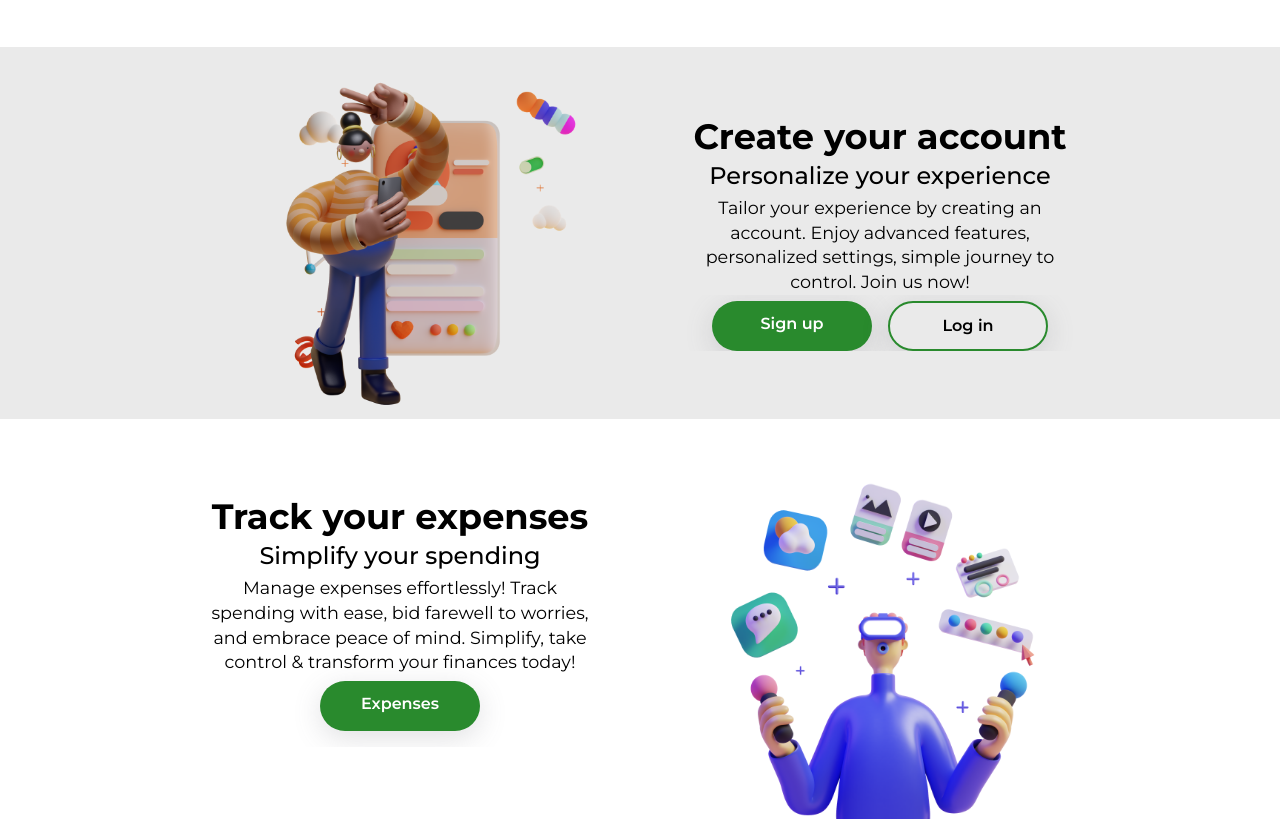
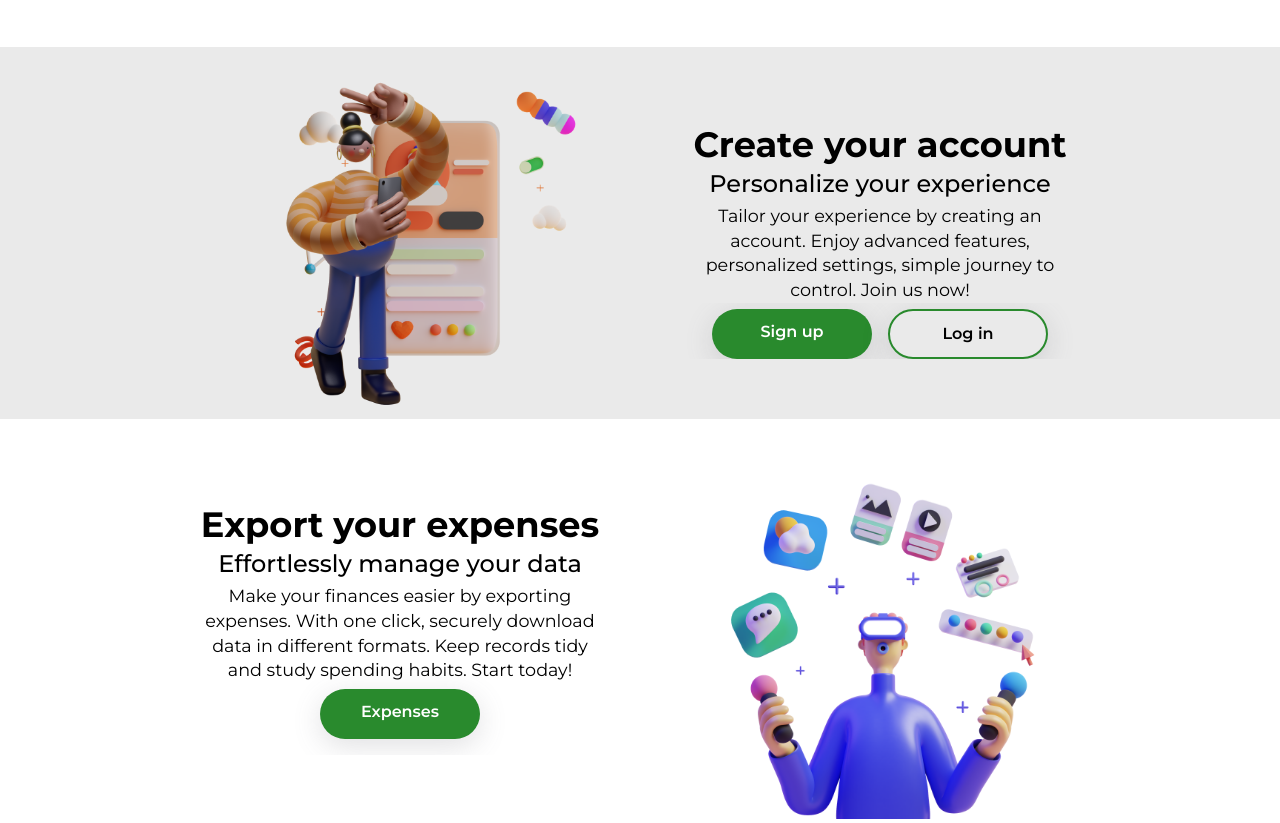
Before and after one commit to ITHS-Team8/CoinCompass, a Vue app: page / in a window 1280 px wide. Shown: the part 420-1243 px from the top of the page. Built offline with nearby package versions, Linux system fonts and the light colour scheme.

Commit message:
Added content to hero3

```diff
--- a/src/components/HeroSection.vue
+++ b/src/components/HeroSection.vue
@@ -32,22 +32,24 @@
                 us now!
             </p>
             <div class="btn-container">
-                <router-link to="/expenses" class="btn1">Sign up</router-link>
-                <router-link to="/expenses" class="btn2">Log in</router-link>
+                <router-link to="/" class="btn1">Sign up</router-link>
+                <!-- Har inga routes än -->
+                <router-link to="/" class="btn2">Log in</router-link>
+                <!-- Har inga routes än -->
             </div>
         </div>
     </section>
 
     <hr />
 
-    <section id="hero-section" class="hero-section">
+    <section id="hero-section3" class="hero-section">
         <div class="hero-text-container">
-            <h1>Track your expenses</h1>
-            <h3>Simplify your spending</h3>
+            <h1>Export your expenses</h1>
+            <h3>Effortlessly manage your data</h3>
             <p>
-                Manage expenses effortlessly! Track spending with ease, bid
-                farewell to worries, and embrace peace of mind. Simplify, take
-                control & transform your finances today!
+                Make your finances easier by exporting expenses. With one click,
+                securely download data in different formats. Keep records tidy
+                and study spending habits. Start today!
             </p>
             <router-link to="/expenses" class="btn1">Expenses</router-link>
         </div>
@@ -90,6 +92,7 @@
     .hero-text-container {
         width: 400px;
         text-align: center;
+        margin-top: 1rem;
     }
 
     .hero-text-container h1 {
@@ -192,5 +195,9 @@
         hr {
             display: block;
         }
+
+        .btn-container {
+            margin-bottom: 2rem;
+        }
     }
 </style>
```
